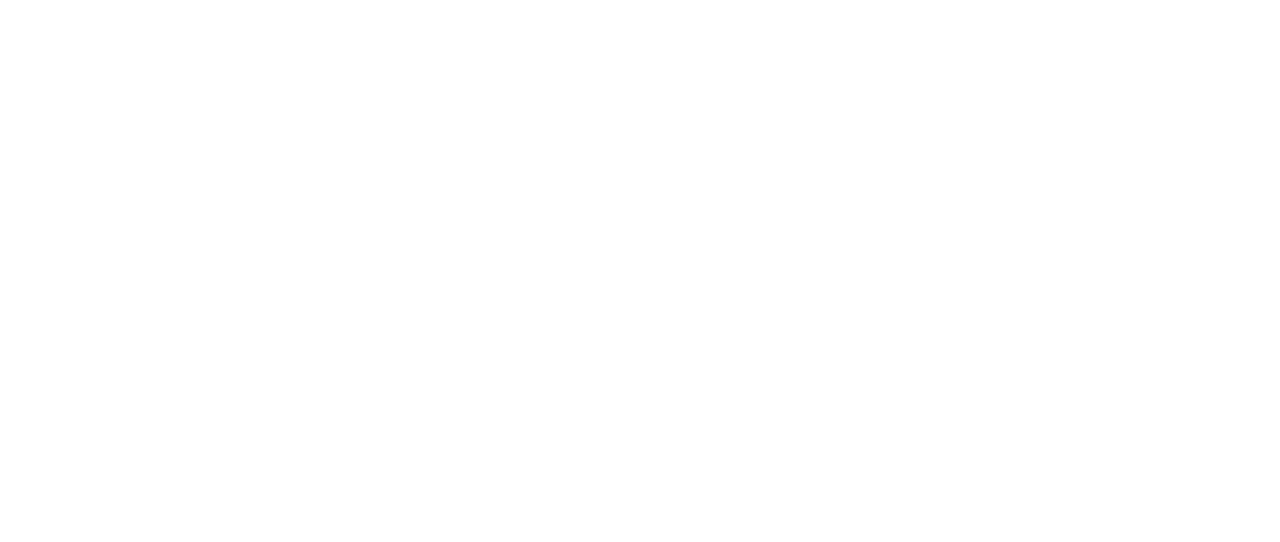
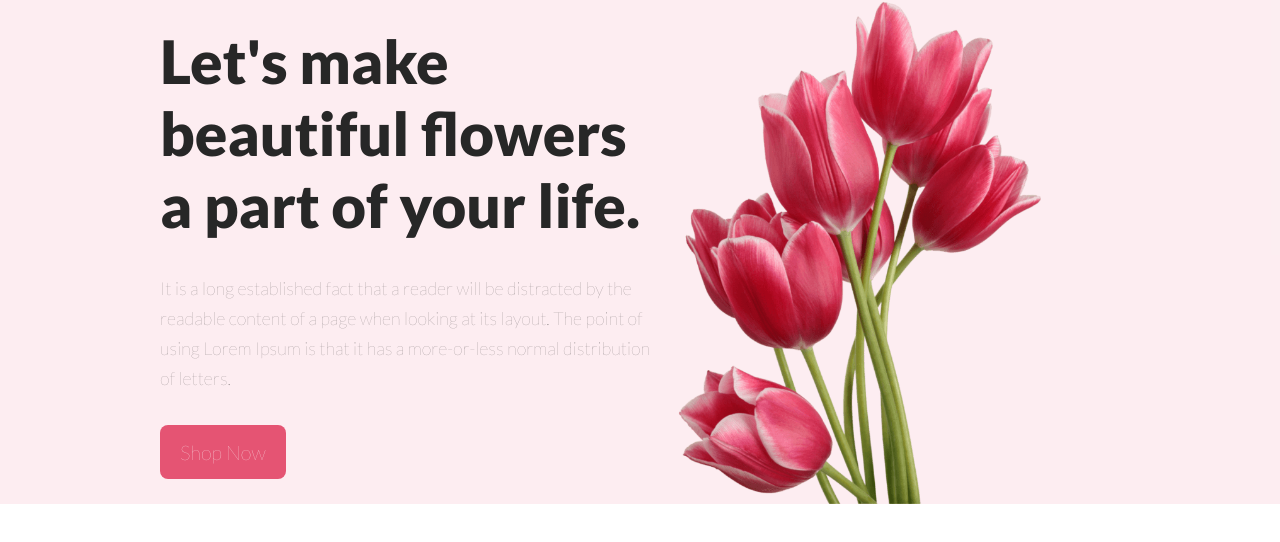
Before and after one commit to msifatsadiq/my-flower-shop, a plain HTML site: page index.html in a window 1280 px wide. Drawn offline with Linux system fonts and the light colour scheme.

Commit message:
adding the first part

```diff
--- a/index.html
+++ b/index.html
@@ -1,11 +1,30 @@
 <!DOCTYPE html>
 <html lang="en">
+
 <head>
     <meta charset="UTF-8">
     <meta name="viewport" content="width=device-width, initial-scale=1.0">
     <title>Flower Shop</title>
+    <link rel="stylesheet" href="styles/style.css">
 </head>
+
 <body>
+    <header>
+        <div class="container banner">
+            <div class="banner-text">
+                <h1 class="head">Let's make beautiful flowers a part of your life.</h1>
+                <p class="para">It is a long established fact that a reader will be distracted by the readable content
+                    of a page when looking at its layout. The point of using Lorem Ipsum is that it has a more-or-less
+                    normal distribution of letters.</p>
+                <button>Shop Now</button>
+            </div>
+            <div class="banner-img">
+                <img src="Flower Asset/pngwing 10.png" alt="">
+            </div>
+        </div>
+    </header>
+
 
 </body>
+
 </html>
--- /dev/null
+++ b/styles/style.css
@@ -0,0 +1,66 @@
+@import url('https://fonts.googleapis.com/css2?family=Lato:ital,wght@0,100;0,900;1,300&display=swap');
+
+* {
+    margin: 0;
+    padding: 0;
+    font-family: 'Lato', sans-serif;
+}
+
+p {
+    color: rgba(39, 39, 39, 0.60);
+    font-size: 18px;
+    font-style: normal;
+    font-weight: 400;
+    line-height: 30px;
+    /* 166.667% */
+}
+
+button {
+    border-radius: 8px;
+    background: #E55473;
+    color: white;
+    border: none;
+    font-size: 20px;
+    padding: 15px 20px ;
+    cursor: pointer;
+}
+button:hover{
+    color: #9b6974;
+}
+
+header {
+    background: rgba(229, 84, 115, 0.10);
+    ;
+}
+
+.container {
+    width: 75%;
+    max-width: 1440px;
+    margin: 0 auto;
+}
+
+.banner {
+    display: flex;
+    align-items: center;
+}
+
+.container .head {
+    margin-bottom: 32px;
+}
+.container .para {
+    margin-bottom: 32px;
+}
+
+.banner .banner-text {
+    color: #272727;
+    font-family: Lato;
+    font-size: 30px;
+    font-style: normal;
+    font-weight: 700;
+    line-height: normal;
+    max-width: 500px;
+}
+.banner .banner-img img {
+    width: 400px;
+    vertical-align: middle;
+}
```
